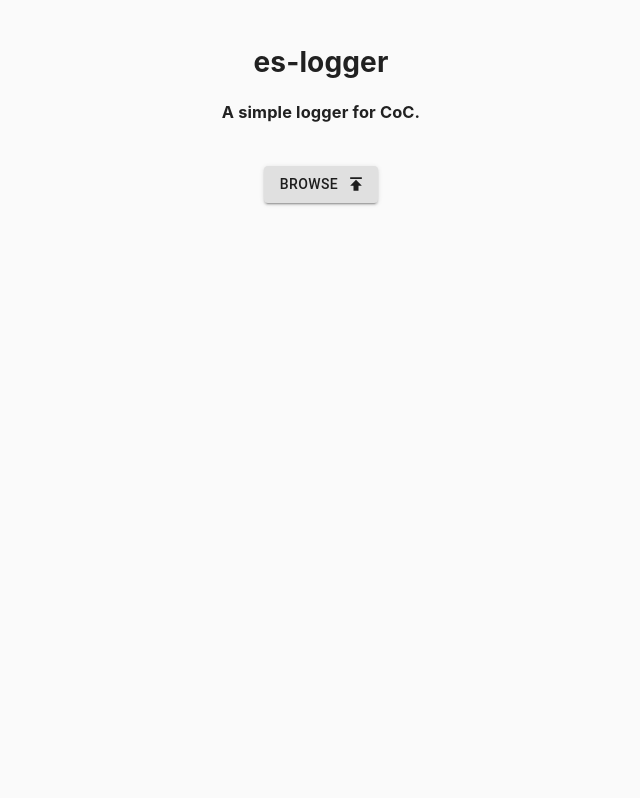
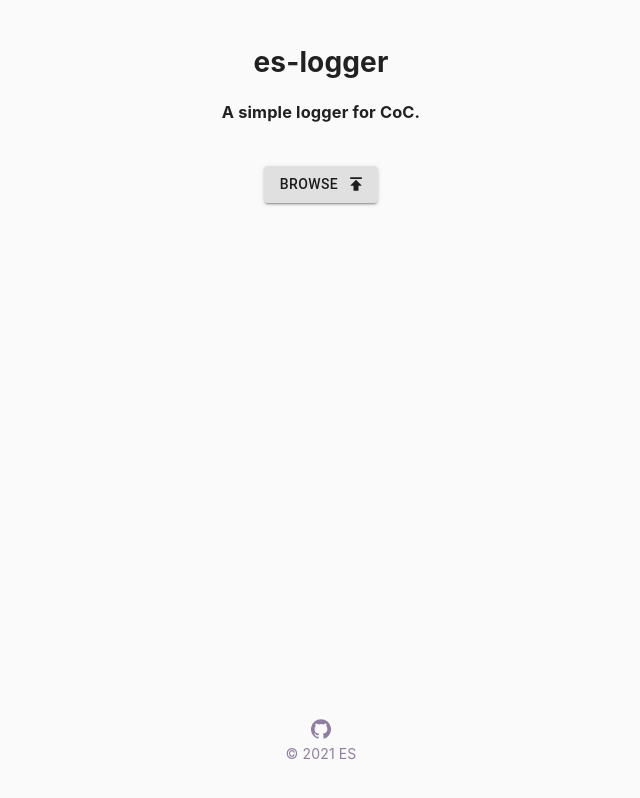
Before and after one commit to Etosphere/es-logger, a React (Create React App) app: page / in a window 1280 px wide. Shown: the whole page, without its empty margins (319-959 px from the left). Built offline with nearby package versions, Linux system fonts and the light colour scheme.

Commit message:
Fix state update when pressing buttons, add footer

```diff
--- a/src/App.js
+++ b/src/App.js
@@ -1,5 +1,6 @@
-import {createTheme, ThemeProvider, CssBaseline, Container} from "@material-ui/core";
+import {createTheme, ThemeProvider, CssBaseline, Container, Link} from "@material-ui/core";
 import LogParser from './LogParser';
+import {GitHub} from '@material-ui/icons';
 
 const theme = createTheme({
   overrides: {
@@ -7,6 +8,7 @@ const theme = createTheme({
       "@global": {
         body: {
           height: '100%',
+          minHeight: '100%',
           width: '100%',
           fontFamily: "-apple-system, 'Helvetica Neue', Helvetica ,Arial, 'PingFang SC', 'Hiragino Sans GB', 'WenQuanYi Micro Hei', 'Microsoft Yahei', sans-serif",
           '-webkit-font-smoothing': 'antialiased',
@@ -19,6 +21,12 @@ const theme = createTheme({
           textAlign: 'center',
           marginTop: '3em',
           marginBottom: '3em'
+        },
+        footer: {
+          padding: '1.5em',
+          marginTop: 'auto',
+          width: '100%',
+          textAlign: 'center'
         }
       }
     },
@@ -33,7 +41,7 @@ function App() {
   return (
     <ThemeProvider theme={theme}>
       <CssBaseline />
-      <Container maxWidth="md" style={{marginBottom: '80px'}}>
+      <Container maxWidth="md" style={{minHeight: '82vh'}}>
         <header>
           <h1>
             es-logger
@@ -44,6 +52,12 @@ function App() {
         </header>
         <LogParser />
       </Container>
+      <footer id="footer" className="footer">
+        <Link href='https://github.com/etosphere/es-logger' style={{color: '#907da2'}}>
+          <GitHub fontSize='small'/>
+        </Link>
+        <div style={{color: '#907da2'}}>©&nbsp;2021&nbsp;ES</div>
+      </footer>
     </ThemeProvider>
   );
 }
--- a/src/LogFilter.js
+++ b/src/LogFilter.js
@@ -39,51 +39,55 @@ class LogFilter extends React.Component {
         if (this.props.roleTable.getType(role) === 'pc') {
           filterElement.push(
             <ListItem key={role} button onClick={() => this.handleRoleChange(role)}>
-              <ListItemIcon>
+              <ListItemIcon key={'icon-' + role}>
                 <Checkbox
+                  key={role}
                   edge="start"
                   checked={this.state.logFilter.role[role]}
                 />
               </ListItemIcon>
-              <ListItemText id={'label-role-' + role} primary={this.props.roleTable.getName(role)} />
+              <ListItemText key={'label-role-' + role} primary={this.props.roleTable.getName(role)} />
             </ListItem>
           );
         }
       }
-      filterElement.push(<Divider/>);
+      filterElement.push(<Divider key='divider'/>);
       filterElement.push(
         <ListItem key='command' button onClick={this.handleCommandChange}>
-          <ListItemIcon>
+          <ListItemIcon key='command-icon'>
             <Checkbox
+              key='command-checkbox'
               edge="start"
               checked={this.state.logFilter.command}
             />
           </ListItemIcon>
-          <ListItemText id={'label-command'} primary='Command'/>
+          <ListItemText id='label-command' key='label-command' primary='Command'/>
         </ListItem>);
       filterElement.push(
         <ListItem key='comment' button onClick={this.handleCommentChange}>
-          <ListItemIcon>
+          <ListItemIcon key='comment-icon'>
             <Checkbox
+              key='comment-checkbox'
               edge="start"
               checked={this.state.logFilter.comment}
             />
           </ListItemIcon>
-          <ListItemText id={'label-comment'} primary='Comment'/>
+          <ListItemText id='label-comment' key='label-comment' primary='Comment'/>
         </ListItem>);
     }
     if (filterElement.length !== 0) {
       return (
         <Grid container direction="column"
               justifyContent="center" alignItems="center"
-              style={{marginBottom: '3em'}}>
-          <Grid item sm align='center'>
-            <List dense disablePadding>
+              style={{marginBottom: '3em'}} key='filter-grid'>
+          <Grid item sm align='center' key='filter-list-grid'>
+            <List dense disablePadding key='filter-list'>
               {filterElement}
             </List>
           </Grid>
-          <Grid item sm align='center'>
+          <Grid item sm align='center' key='render-button-grid'>
             <Button
+              key='render-button'
               variant="contained"
               color="secondary"
               component="span"
--- a/src/LogRender.js
+++ b/src/LogRender.js
@@ -90,6 +90,7 @@ class LogRender extends React.Component {
           defaultExpanded={['root']}
           defaultExpandIcon={<ChevronRight/>}
           disableSelection
+          style={{marginBottom: '48px'}}
         >
           {renderTree(this.props.node)}
         </TreeView>
--- a/src/RoleConfigurator.js
+++ b/src/RoleConfigurator.js
@@ -14,6 +14,7 @@ import {
 } from "@material-ui/core";
 import {Check} from "@material-ui/icons";
 import ColorPicker from "./ColorPicker";
+import _ from "lodash";
 
 const styles = (theme) => ({
   formControl: {
@@ -116,7 +117,7 @@ class RoleConfigurator extends React.Component {
   }
 
   handleClick() {
-    this.props.onSubmit(this.state.roleTable);
+    this.props.onSubmit(_.cloneDeep(this.state.roleTable));
   }
 
   render() {
```
